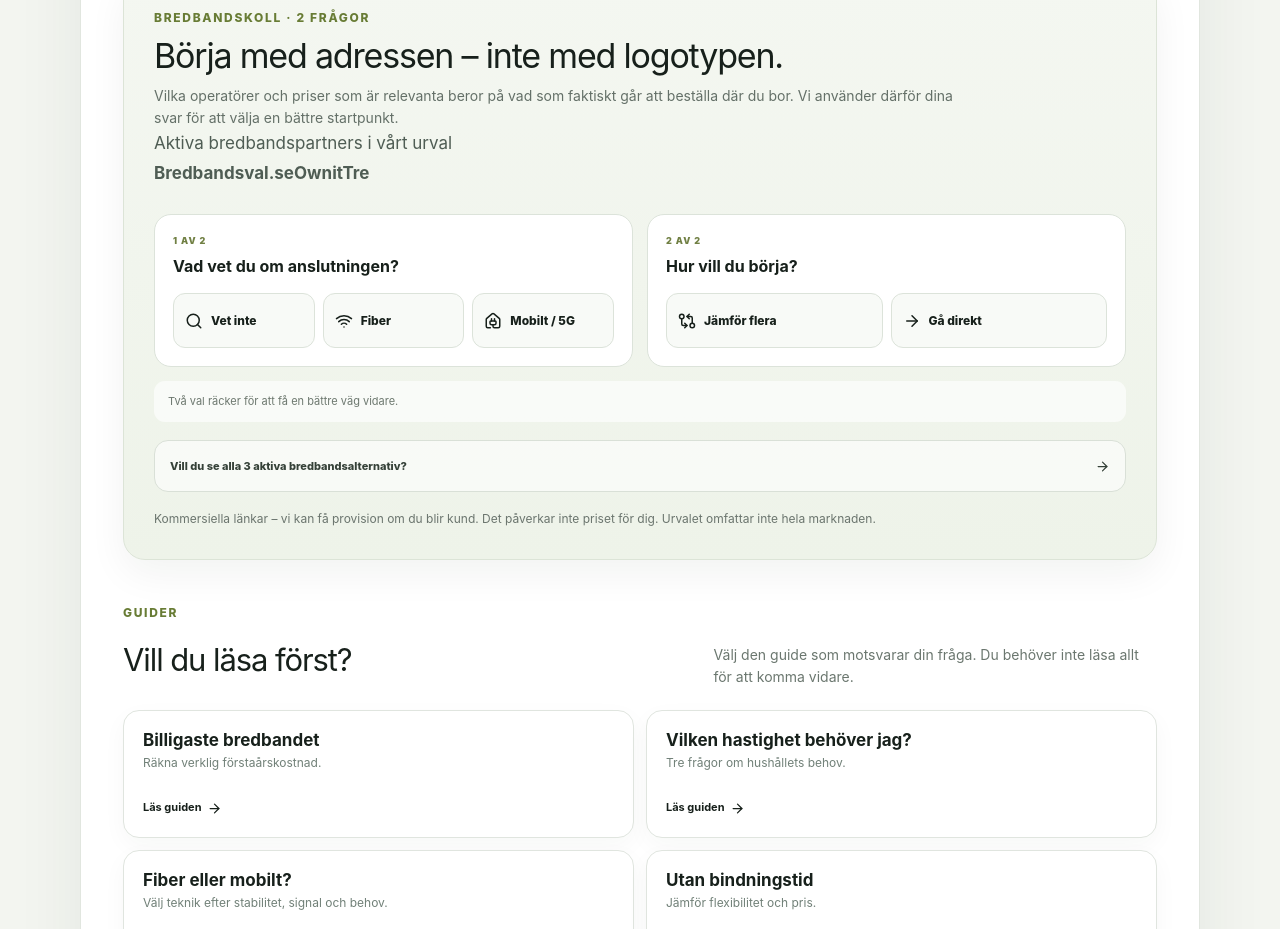
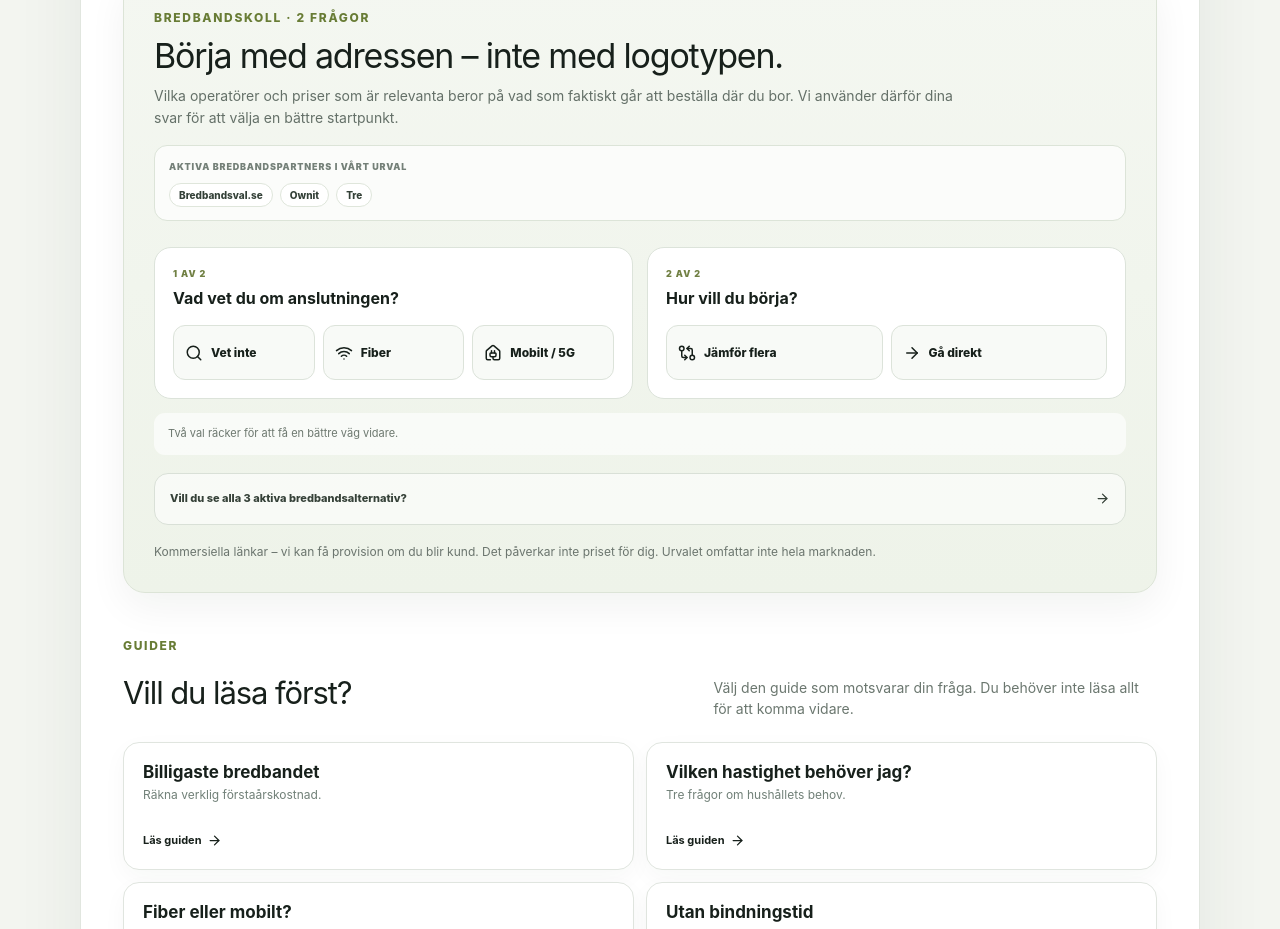
Before and after one commit to arvidlandin-cpu/sankkostnaden, a Next.js app: page /bredband in a window 1280 px wide. Shown: the part 1100-2029 px from the top of the page. Built offline with nearby package versions, Linux system fonts and the light colour scheme.

Commit message:
Style visible partner-name strip

```diff
--- a/styles/global.css
+++ b/styles/global.css
@@ -1706,3 +1706,37 @@ footer{
     grid-template-columns:1fr;
   }
 }
+
+
+/* Visible partner entity strip for SEO + trust 2026-09-21 */
+.visiblePartnerNames{
+  margin-top:16px;
+  padding:13px 14px;
+  border:1px solid #dce4d8;
+  border-radius:13px;
+  background:rgba(255,255,255,.72);
+}
+.visiblePartnerNames>span{
+  display:block;
+  margin-bottom:8px;
+  color:#748078;
+  font-size:9px;
+  font-weight:900;
+  letter-spacing:.09em;
+  text-transform:uppercase;
+}
+.visiblePartnerNames>div{
+  display:flex;
+  flex-wrap:wrap;
+  gap:7px;
+}
+.visiblePartnerNames strong{
+  padding:6px 9px;
+  border:1px solid #dfe6db;
+  border-radius:999px;
+  background:#fff;
+  color:#344138;
+  font-size:10px;
+  line-height:1;
+  font-weight:850;
+}
```
